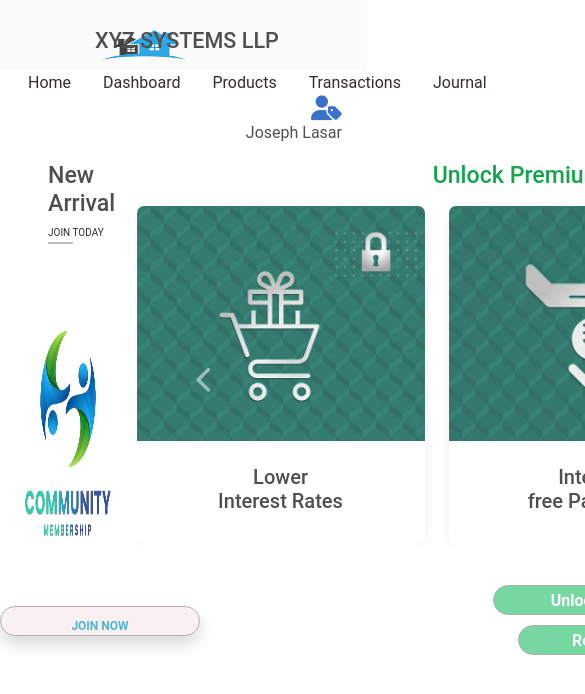
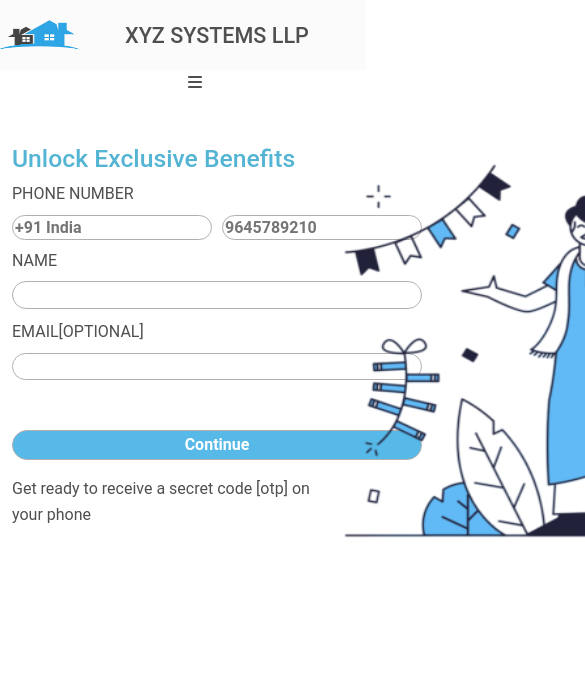
Before and after one commit to Noora2809/company-app, a React (Create React App) app: page /exclusive in a window 390 px wide. Shown: the top 694 px of the page, 585 px wide, since content can reach past the window. Built offline with nearby package versions, Linux system fonts and the light colour scheme.

Commit message:
Modified

```diff
--- a/package.json
+++ b/package.json
@@ -14,6 +14,9 @@
     "react": "^18.2.0",
     "react-bootstrap": "^2.10.0",
     "react-dom": "^18.2.0",
+    "react-icons": "^5.0.1",
+    "react-responsive": "^9.0.2",
+    "react-router-dom": "^6.22.0",
     "react-scripts": "5.0.1",
     "styled-components": "^6.1.8",
     "web-vitals": "^2.1.4"
--- a/src/App.css
+++ b/src/App.css
@@ -15,7 +15,7 @@
 
 .member_img img{
   height: 350px;
-  width: 80%;
+  width: 60%;
 }
 
 .join button {
@@ -51,3 +51,155 @@
   background-color: rgba(62, 199, 121, 0.701);
 
 }
+
+
+
+.container {
+  max-width: 1100px;
+  margin: 0 auto;
+  padding: 0 15px;
+  display: flex;
+  justify-content: space-between;
+  align-items: center;
+  height: 100%;
+}
+
+.navbar {
+  height: 60px;
+  position: relative;
+}
+
+
+
+
+
+
+
+.phone-input input{
+  height: 25px;
+  width: 200px;
+}
+
+
+
+.continue {
+  margin-top: 40px;
+  height: 30px;
+  width: 410px;
+  color: white;
+  border-radius: 15px;
+  font-weight: 600;
+  border: 1px solid rgb(180, 175, 175);
+  background-color: rgba(17, 156, 221, 0.701);
+}
+
+.phone-input {
+  display: flex;
+}
+
+.phone-input input {
+  flex: 1;
+  margin-right: 10px;
+}
+
+
+.phone{
+  color: white;
+  border-radius: 15px;
+  font-weight: 600;
+  border: 1px solid rgb(180, 175, 175);
+  background-color: white;
+}
+
+.input {
+  border-radius: 15px;
+  font-weight: 600;
+  border: 1px solid rgb(180, 175, 175);
+  background-color: white;
+  padding: 0 15px;
+  width: 410px;
+}
+
+.name, .email {
+  margin-bottom: 10px;
+}
+
+.celeb-img img{
+  margin-left: -150px;
+  margin-top: -50px
+}
+
+@media (max-width: 400px) {
+  body{
+    width: 100%;
+  }
+
+  .img_header{
+    margin-left: -200px;
+    margin-right: 10px;
+    margin-top: -10px;
+  }
+  .header_head h4{
+    margin-left: 30px;
+  }
+
+  .menu-links {
+    display: flex;
+    flex-direction: column;
+    justify-content: center;
+    text-align: center;
+  }
+
+  .menu-links a {
+    margin: 0 15px;
+  }
+
+  .menu-links.hide {
+    display: none;
+  }
+
+  .fa-bars {
+    cursor: pointer;
+  }
+
+  .pro_icon {
+    display: none; /* Hide profile icon on smaller screens */
+  }
+
+  .left_col {
+    width: 100%;
+    text-align: center;
+    margin-left: 100px;
+    margin-top: 30px;
+  }
+
+  .home_head {
+    margin-left: 0; /* Reset margin for smaller screens */
+  }
+
+  .ms-md-5 {
+    margin-left: 0 !important; /* Reset margin for medium and larger screens */
+  }
+
+  .carousel {
+    margin-top: 15rem;
+    margin-left: -5rem;
+    display: flex;
+    flex-direction: column;
+  }
+
+  .unlock-para{
+    margin-top: 260px;
+    margin-left: -850px;
+  }
+
+  .button1,
+  .button2 {
+    text-align: center;
+    margin-left: -850px;
+  }
+
+
+
+
+}
--- a/src/App.jsx
+++ b/src/App.jsx
@@ -1,13 +1,19 @@
+import { Route, Routes } from 'react-router-dom';
 import './App.css';
 import Header from './Components/Header';
 import Home from './Components/Home';
-
+import Exclusive from './Components/Exclusive';
 function App() {
   return (
     <div className="App">
+
       <Header/>
-      <Home/>
 
+
+       <Routes>
+        <Route path='/' element={<Home/>}/>
+        <Route path='/exclusive' element={<Exclusive/>}/>
+       </Routes>
     </div>
   );
 }
--- /dev/null
+++ b/src/Components/Exclusive.jsx
@@ -0,0 +1,45 @@
+import React from "react";
+import celebImg from '../Assets/celebr.png'
+
+const Exclusive = () => {
+  return (
+    <div>
+      <div className="container">
+        <div className="row mt-5">
+          <div className="col-6">
+            <div className="">
+            <h2 className="text-info">Unlock Exclusive Benefits</h2>
+            </div>
+            <div className="form">
+              <label htmlFor="" className="mb-2">PHONE NUMBER</label>
+              <div className="phone-input w-25 mb-2">
+                <input type="text" className=" phone " placeholder="+91 India" />
+                <input type="text" className="phone" placeholder="9645789210" />
+              </div>
+
+              <label htmlFor="" className="mb-2 ">NAME</label>
+              <div className="name ">
+              <input type="text" className="input" />
+              </div>
+
+              <label htmlFor="" className="mb-2">EMAIL[OPTIONAL]</label>
+              <div className="email">
+              <input type="text" className=" input " />
+
+              </div>
+            </div >
+            <div className="button mb-3">
+            <button className="continue">Continue</button>
+          </div>
+          <p>Get ready to receive a secret code [otp] on your phone</p>
+          </div>
+          <div className="col-6 celeb-img">
+            <img src={celebImg}  alt="" width={'800px'} height={'500px'} />
+          </div>
+        </div>
+      </div>
+    </div>
+  );
+};
+
+export default Exclusive;
--- a/src/Components/Header.jsx
+++ b/src/Components/Header.jsx
@@ -1,8 +1,13 @@
-import React from "react";
+import React, { useState } from "react";
 import headerImg from "../Assets/real-estate-house.png";
-import { Navbar } from "react-bootstrap";
 
 const Header = () => {
+  const [isOpen, setIsOpen] = useState(false);
+
+  const toggleMenu = () => {
+    setIsOpen(!isOpen);
+  };
+
   return (
     <div>
       <div className="container-fluid">
@@ -21,9 +26,11 @@ const Header = () => {
       </div>
     </div>
 
-      <div className="container-fluid">
-        <div className="row align-items-center">
-          <div className="nav_links justify-content-center text-center">
+    <div className="container-fluid">
+      <div className="row align-items-center">
+        <div className="nav_links justify-content-center text-center">
+          <i className="fa-solid fa-bars d-md-none" onClick={toggleMenu}></i>
+          <div className={`menu-links ${isOpen ? 'show' : 'hide'}`}>
             <a href="" className="mx-3 text-dark">
               Home
             </a>
@@ -43,6 +50,7 @@ const Header = () => {
         </div>
       </div>
     </div>
+    </div>
   );
 };
 
--- a/src/Components/Home.jsx
+++ b/src/Components/Home.jsx
@@ -1,14 +1,11 @@
 import React, { useRef } from "react";
 import memberImg from "../Assets/mem.png";
-import {
-  MDBCarousel,
-  MDBCarouselItem,
-  MDBCarouselCaption,
-} from "mdb-react-ui-kit";
+
 import { Carousel } from "react-bootstrap";
 import Img1 from "../Assets/img1.jpg";
 import Img2 from "../Assets/img2.jpg";
 import Img3 from "../Assets/img3.jpg";
+import { Link } from "react-router-dom";
 
 const Home = () => {
   return (
@@ -19,13 +16,13 @@ const Home = () => {
       </div>
 
       <div style={{ display: "flex" }}>
-        <div className="left_col" style={{ width: "35%" }}>
-          <h3 className="ms-5">New Arrival</h3>
-          <p className="ms-5 text-dark" style={{ fontSize: "10px" }}>
+      <div className="left_col" style={{ width: "100%" }}>
+      <h3 className="home_head ms-3 ms-md-5">New Arrival</h3>
+      <p className="ms-3 ms-md-5 text-dark" style={{ fontSize: "10px" }}>
         JOIN TODAY
       </p>
       <hr
-            className="ms-5"
+        className="ms-3 ms-md-5"
         style={{
           width: "25px",
           height: "2px",
@@ -35,7 +32,7 @@ const Home = () => {
         }}
       />
       <div className="member_img text-center">
-            <img src={memberImg} alt="" />
+        <img src={memberImg} alt="" style={{ width: "70%" }} />
       </div>
       <div className="join text-center">
         <button className="btn btn-light text-info shadow">JOIN NOW</button>
@@ -43,7 +40,7 @@ const Home = () => {
     </div>
 
         <div className="carousel text-center">
-          <h3 className="text-success mb-3">Unlock Premium Features Now</h3>
+          <h3 className="unlock-para text-success mb-3">Unlock Premium Features Now</h3>
           <Carousel>
             <Carousel.Item>
               <div className="d-flex justify-content-around">
@@ -82,7 +79,9 @@ const Home = () => {
           </Carousel>
 
           <div className="button1">
+            <Link to={`/exclusive`}>
             <button className="unlock">Unlock now</button>
+            </Link>
           </div>
 
           <div className="button2">
--- a/src/index.js
+++ b/src/index.js
@@ -1,13 +1,16 @@
-import React from 'react';
-import ReactDOM from 'react-dom/client';
-import './index.css';
-import App from './App';
-import 'mdb-react-ui-kit/dist/css/mdb.min.css';
+import React from "react";
+import ReactDOM from "react-dom/client";
+import "./index.css";
+import App from "./App";
+import "mdb-react-ui-kit/dist/css/mdb.min.css";
 import "@fortawesome/fontawesome-free/css/all.min.css";
+import { BrowserRouter } from "react-router-dom";
 
-const root = ReactDOM.createRoot(document.getElementById('root'));
+const root = ReactDOM.createRoot(document.getElementById("root"));
 root.render(
   <React.StrictMode>
-    <App />
+    <BrowserRouter>
+      <App />
+    </BrowserRouter>
   </React.StrictMode>
 );
```
Also changed, not shown: src/Assets/celebr.png (added), 1 other file (tests, documents, lock files or other folders). Lines whose indentation alone changed are shown as unchanged.
